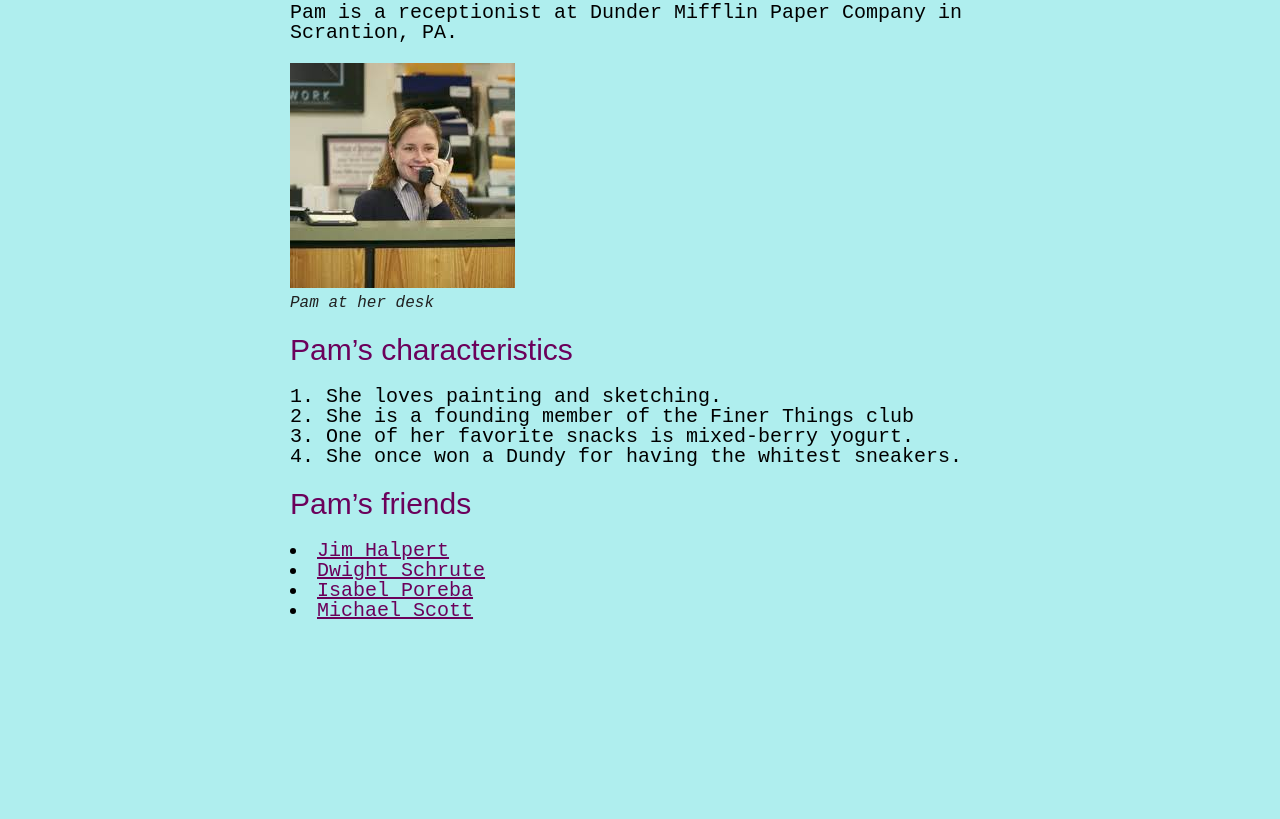
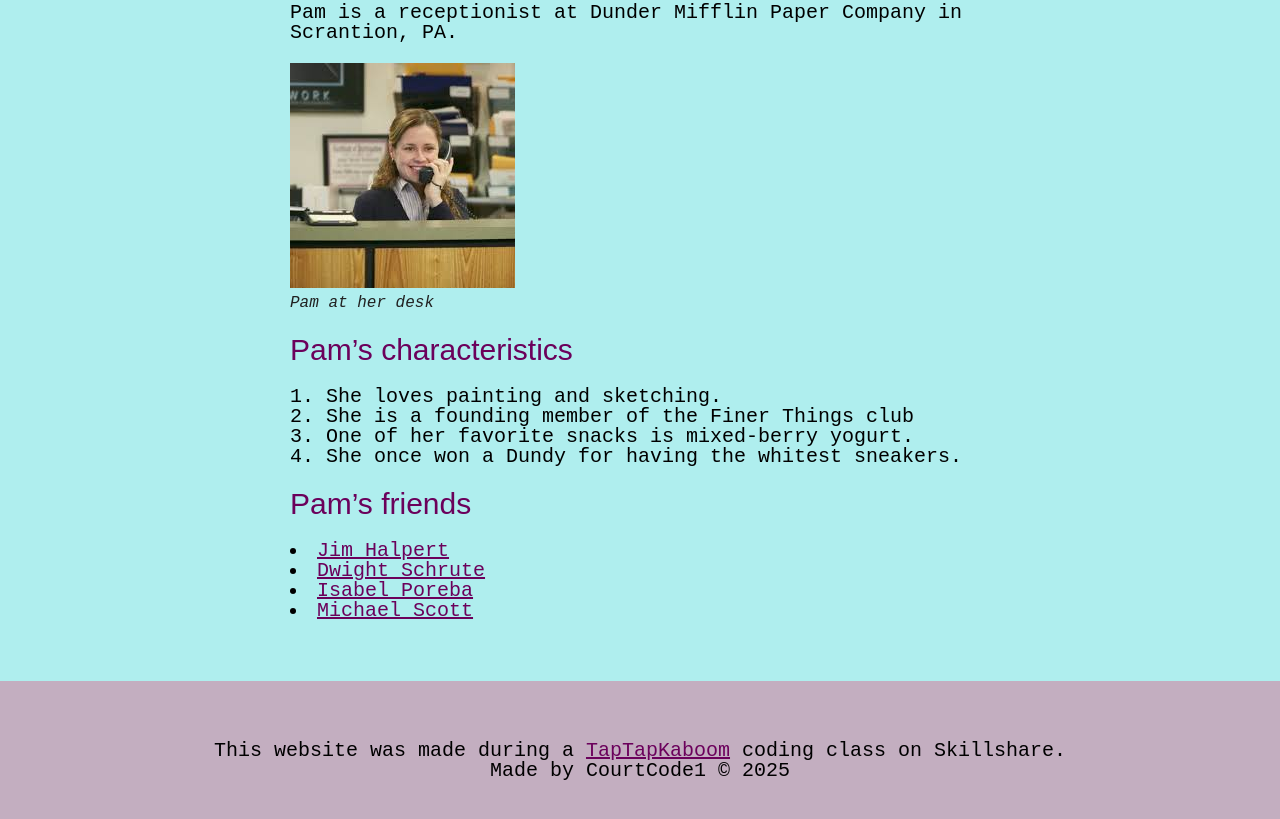
Before and after one commit to CourtCode1/pam, a plain HTML site: page index.html in a window 1280 px wide. Shown: the part 424-1243 px from the top of the page. Before the commit the page ends 1065 px from the top, so only its background shows below. Drawn offline with Linux system fonts and the light colour scheme; a web font is replaced by a local one.

Commit message:
Added footer element

```diff
--- a/css/style.css
+++ b/css/style.css
@@ -79,3 +79,24 @@ main{
 main img{
     max-width: 100%;
 }
+
+footer{
+    background-color: rgb(195, 174, 192);
+    padding: 40px;
+    text-align: center;
+    margin-top: 60px;
+}
+
+footer.content{
+    width: 700px;
+    margin: 0 auto;
+}
+
+footer a,
+footer a:visited{
+    color: rgb(107, 1, 91);
+}
+
+footer a:hover{
+    color: blue;
+}
--- a/index.html
+++ b/index.html
@@ -39,9 +39,11 @@
 
 <!-- footer -->
  <footer>
+    <div class: content>
+<p>This website was made during a <a href="https://www.taptapkaboom.com" target="_blank"> TapTapKaboom</a> coding class on Skillshare.<br>Made by CourtCode1 &#169; 2025</p>
+    </div>
+ </footer>
 
-
- </footer>
 
 </body>
 </html>
```
